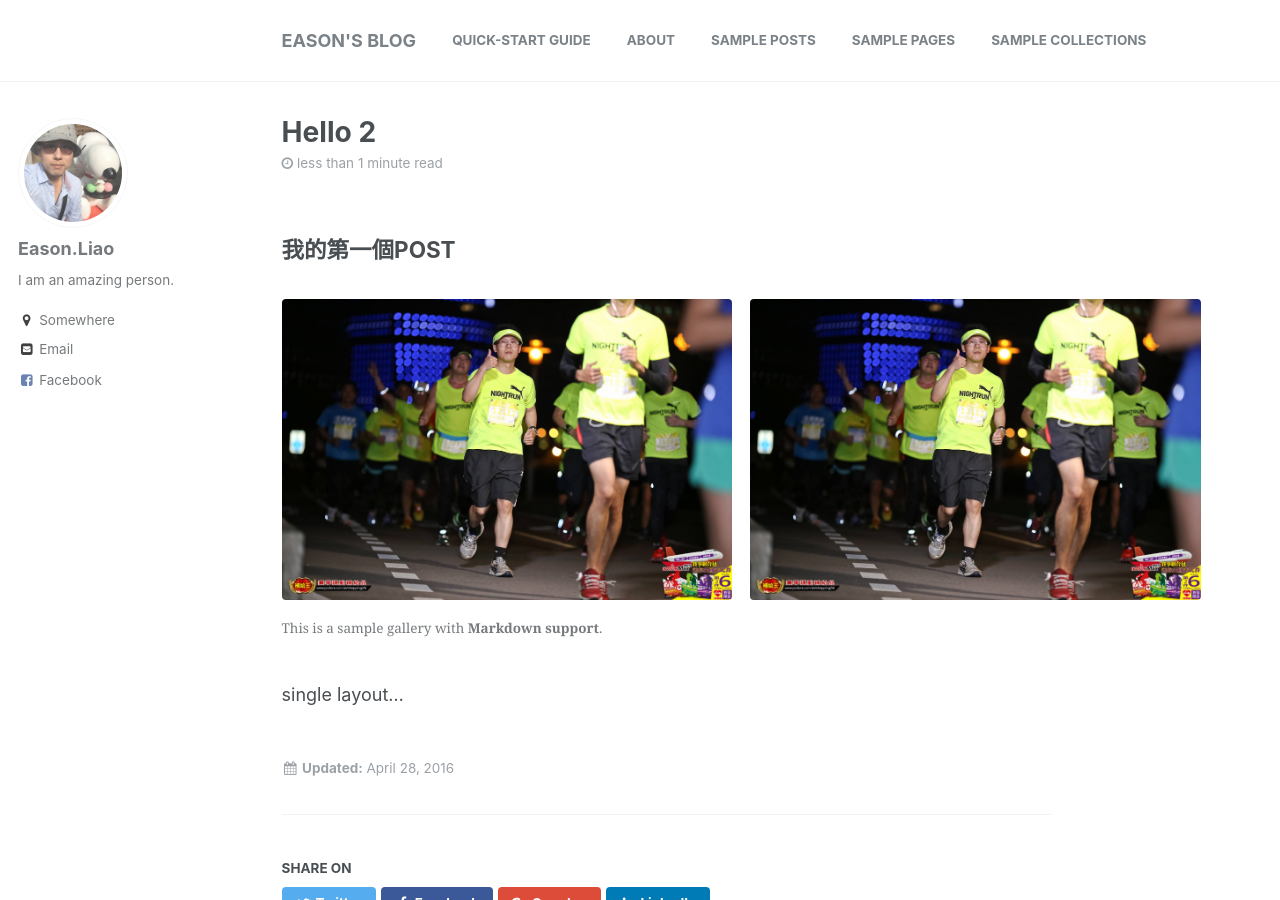
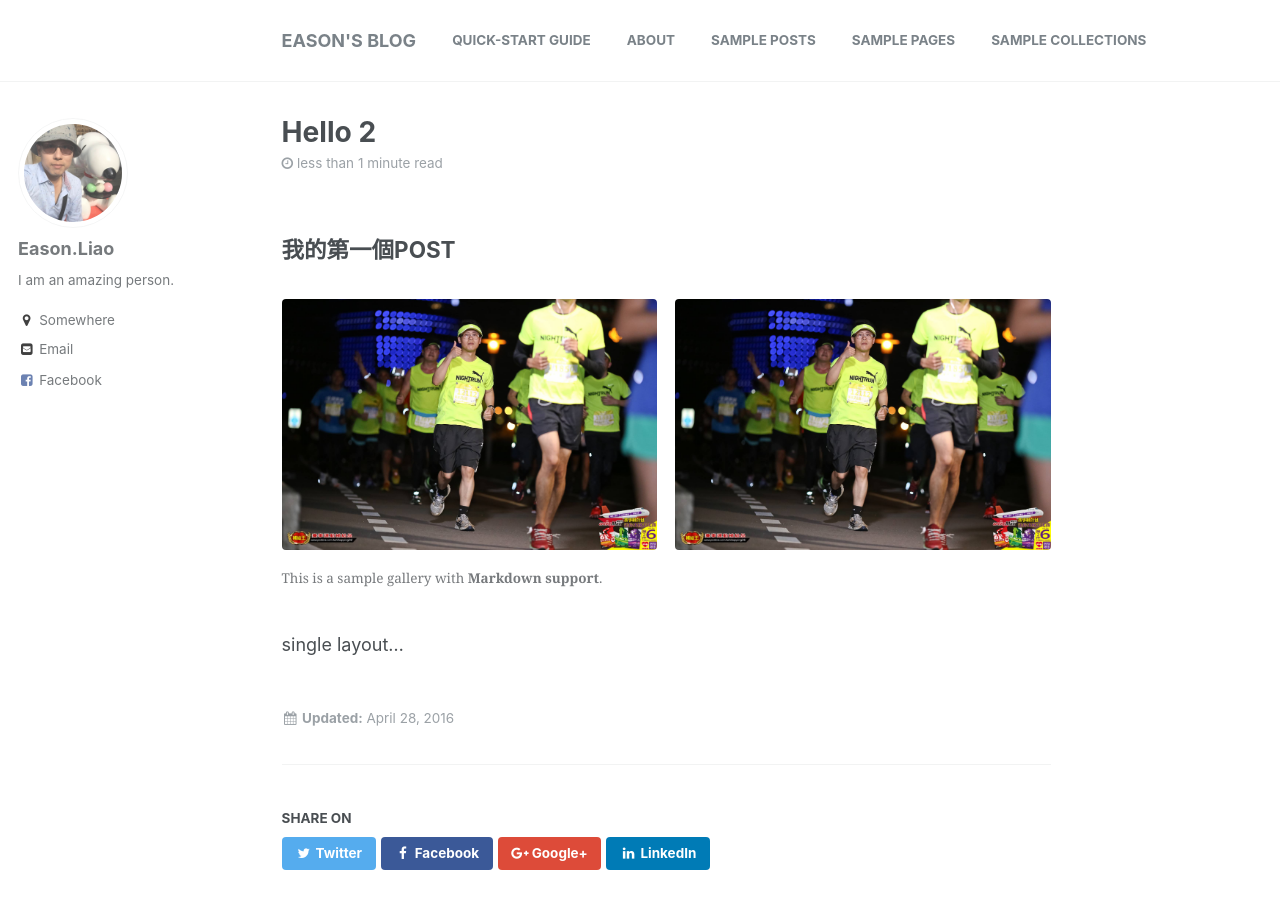
Before and after one commit to sheng0328/sheng0328.github.io, a Jekyll site: the page built from _posts/2016-04-28-hello-2.md, in a window 1280 px wide and 900 px high. Built offline with Jekyll 4.4.1, drawn with Linux system fonts in a browser that asks for light colours.

Commit message:
Update 2016-04-28-hello-2.md

```diff
--- a/_posts/2016-04-28-hello-2.md
+++ b/_posts/2016-04-28-hello-2.md
@@ -11,6 +11,6 @@ gallery:
 ---
 ## 我的第一個POST
 
-{% include gallery class="full" caption="This is a sample gallery with **Markdown support**." %}
+{% include gallery caption="This is a sample gallery with **Markdown support**." %}
 
 single layout...
```
